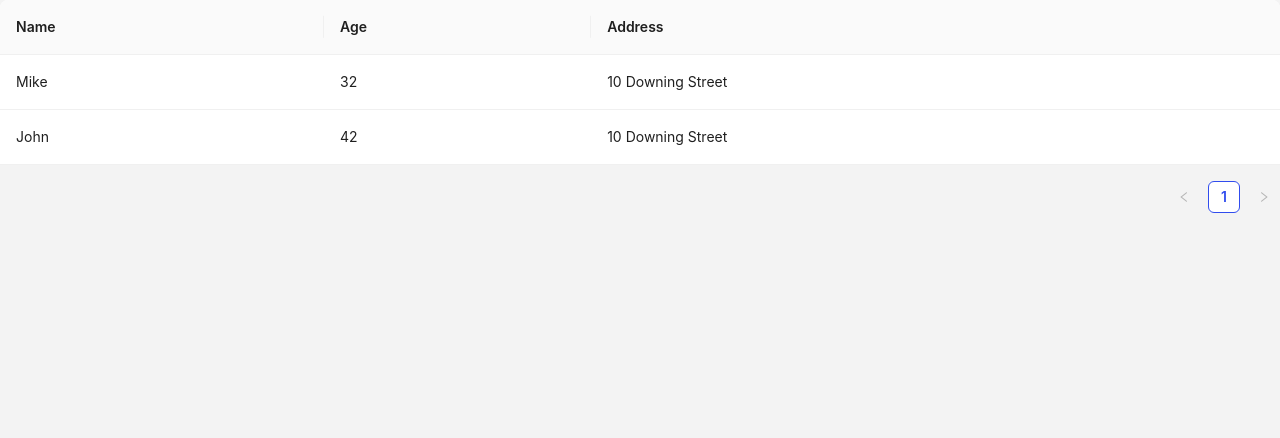
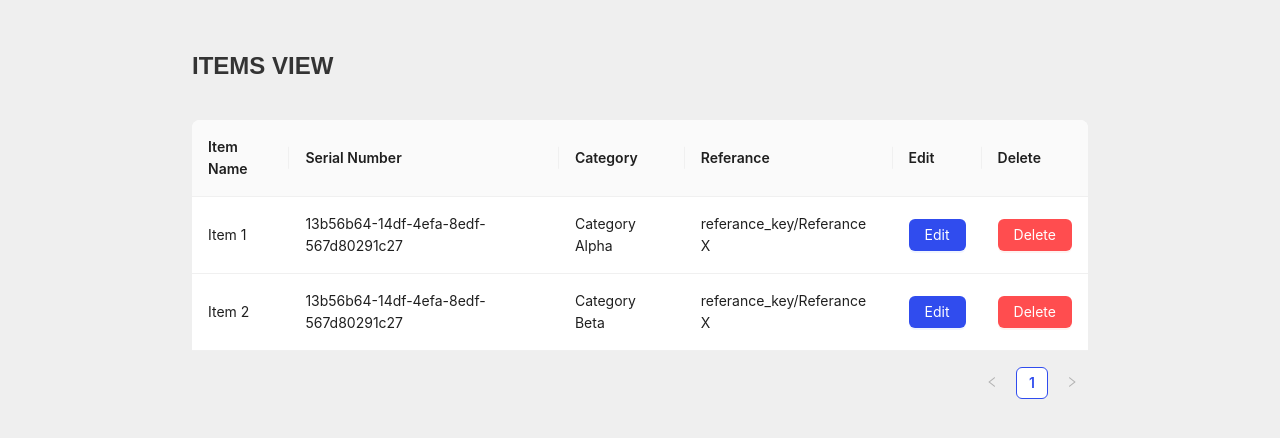
Before and after one commit to koushindrak/CLOUD-INVENTORY-TRACKING-SYSTEM-FRONTEND, a React (Create React App) app: page /items in a window 1280 px wide. Shown: the top 438 px of the page. Built offline with nearby package versions, Linux system fonts and the light colour scheme.

Commit message:
Complete Items view page

```diff
--- a/package.json
+++ b/package.json
@@ -3,11 +3,11 @@
   "version": "0.1.0",
   "private": true,
   "dependencies": {
+    "@ant-design/icons": "^5.0.1",
     "@emotion/react": "^11.10.6",
     "@emotion/styled": "^11.10.6",
     "@mui/icons-material": "^5.11.16",
     "@mui/material": "^5.12.1",
-    "@ant-design/icons": "^5.0.1",
     "@reduxjs/toolkit": "^1.9.2",
     "@testing-library/jest-dom": "^5.16.5",
     "@testing-library/react": "^13.4.0",
@@ -23,6 +23,7 @@
     "redux": "^4.2.1",
     "redux-logger": "^3.0.6",
     "redux-saga": "^1.2.2",
+    "uuid": "^9.0.0",
     "web-vitals": "^2.1.4"
   },
   "scripts": {
--- a/src/pages/Items/index.jsx
+++ b/src/pages/Items/index.jsx
@@ -1,43 +1,76 @@
-import { Table } from "antd";
+import { Table, Button } from "antd";
 import styles from "./style";
+import { v4 } from "uuid";
 
-const dataSource = [
+const uuid = v4();
+
+const mockData = [
   {
     key: "1",
-    name: "Mike",
-    age: 32,
-    address: "10 Downing Street",
+    name: "Item 1",
+    serial_no: uuid,
+    category: "Category Alpha",
+    referance: "referance_key/Referance X",
   },
   {
     key: "2",
-    name: "John",
-    age: 42,
-    address: "10 Downing Street",
+    name: "Item 2",
+    serial_no: uuid,
+    category: "Category Beta",
+    referance: "referance_key/Referance X",
   },
 ];
 
+// Columns are defined here instead of html
+// Default antd way
 const columns = [
   {
-    title: "Name",
+    title: "Item Name",
     dataIndex: "name",
     key: "name",
   },
   {
-    title: "Age",
-    dataIndex: "age",
-    key: "age",
+    title: "Serial Number",
+    dataIndex: "serial_no",
+    key: "serial_no",
   },
   {
-    title: "Address",
-    dataIndex: "address",
-    key: "address",
+    title: "Category",
+    dataIndex: "category",
+    key: "category",
+  },
+  {
+    title: "Referance",
+    dataIndex: "referance",
+    key: "referance",
+  },
+  {
+    title: "Edit",
+    dataIndex: "edit",
+    key: "edit",
+    render: () => (
+      <Button type="primary" block>
+        Edit
+      </Button>
+    ),
+  },
+  {
+    title: "Delete",
+    dataIndex: "delete",
+    key: "delete",
+    render: () => (
+      <Button type="primary" danger block>
+        Delete
+      </Button>
+    ),
   },
 ];
 
 export default function Items(params) {
   return (
     <div style={styles.container}>
-      <Table dataSource={dataSource} columns={columns} />
+      <h2 style={{ color: "#343434", fontFamily: "sans-serif", marginBottom: 40 }}>ITEMS VIEW</h2>
+      <Table dataSource={mockData} columns={columns} />
     </div>
   );
 }
--- a/src/pages/Items/style.js
+++ b/src/pages/Items/style.js
@@ -2,9 +2,9 @@ import COLORS from "../../utils/colors";
 
 export default {
   container: {
-    // padding: 14,
-    width: "100%",
+    padding: "2rem 15%",
+    maxWidth: "100vw",
     minHeight: "100vh",
-    background: "#f3f3f3",
+    background: "#efefef",
   },
 };
```
Also changed, not shown: 1 other file (tests, documents, lock files or other folders).
